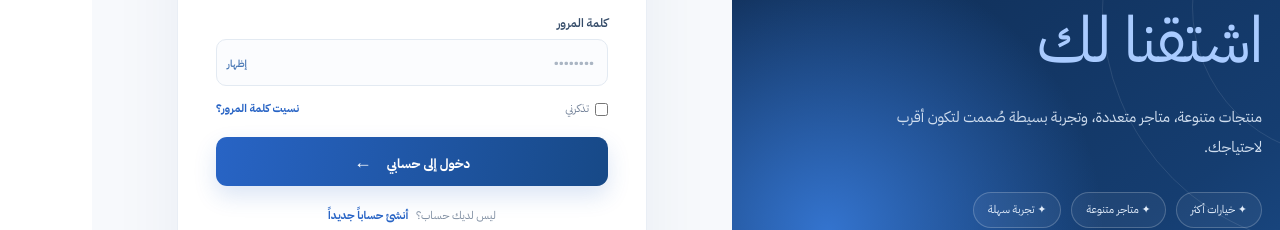
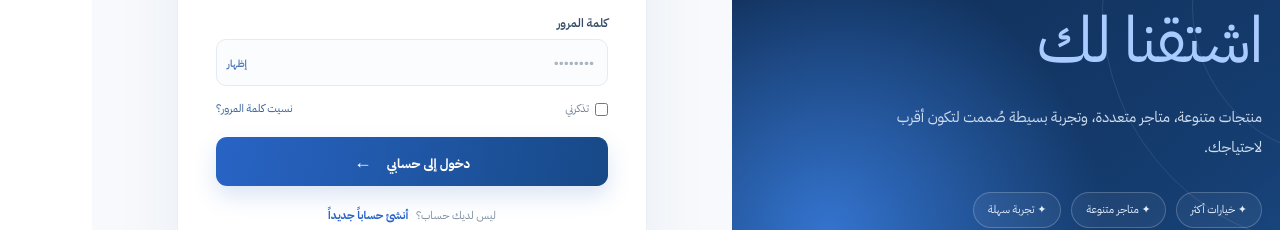
Before and after one commit to maafaalhussain-cmyk/nextjs, a Next.js app: page /login in a window 1280 px wide. Shown: the part 367-597 px from the top of the page. Built offline with nearby package versions, Linux system fonts and the light colour scheme.

Commit message:
Implement Supabase password reset request

```diff
--- a/components/AuthForm.tsx
+++ b/components/AuthForm.tsx
@@ -13,6 +13,7 @@ export default function AuthForm({ mode }: Props) {
   const [notice, setNotice] = useState("");
   const [error, setError] = useState("");
   const [busy, setBusy] = useState(false);
+  const [resetMode, setResetMode] = useState(false);
 
   async function handleSubmit(e: React.FormEvent<HTMLFormElement>) {
     e.preventDefault();
@@ -28,6 +29,14 @@ export default function AuthForm({ mode }: Props) {
     const email = String(data.get("email") || "").trim();
     const password = String(data.get("password") || "");
     try {
+      if (!isRegister && resetMode) {
+        const { error: resetError } = await supabase.auth.resetPasswordForEmail(email, {
+          redirectTo: `${window.location.origin}/reset-password`,
+        });
+        if (resetError) throw resetError;
+        setNotice("إذا كان البريد مسجلاً لدينا، فسيصلك رابط آمن لإعادة تعيين كلمة المرور.");
+        return;
+      }
       if (isRegister) {
         const fullName = String(data.get("name") || "").trim();
         const phone = String(data.get("phone") || "").trim();
@@ -87,10 +96,10 @@ export default function AuthForm({ mode }: Props) {
             <label>البريد الإلكتروني<input name="email" type="email" autoComplete="email" placeholder="name@example.com" required/></label>
             {isRegister && <label>رقم الجوال<input name="phone" type="tel" autoComplete="tel" inputMode="tel" placeholder="05xxxxxxxx" pattern="05[0-9]{8}" required/><small className="field-hint">أدخل رقم جوال سعودي يبدأ بـ 05</small></label>}
             <label>كلمة المرور<div className="password-wrap"><input name="password" type={showPassword ? "text" : "password"} autoComplete={isRegister ? "new-password" : "current-password"} placeholder="••••••••" minLength={8} required/><button type="button" onClick={() => setShowPassword(!showPassword)}>{showPassword ? "إخفاء" : "إظهار"}</button></div>{isRegister && <small className="field-hint">8 خانات على الأقل</small>}</label>
-            {!isRegister && <div className="auth-form-meta"><label className="remember"><input type="checkbox" name="remember"/> تذكرني</label><a href="mailto:support@jm-store.sa?subject=استعادة%20كلمة%20المرور">نسيت كلمة المرور؟</a></div>}
+            {!isRegister && <div className="auth-form-meta"><label className="remember"><input type="checkbox" name="remember"/> تذكرني</label><button type="button" className="text-link" onClick={() => { setResetMode(!resetMode); setError(""); setNotice(""); }}>{resetMode ? "العودة لتسجيل الدخول" : "نسيت كلمة المرور؟"}</button></div>}
             {error && <div className="auth-notice auth-error" role="alert">{error}</div>}
             {notice && <div className="auth-notice" role="status">{notice}</div>}
-            <button className="auth-submit" type="submit" disabled={busy}>{busy ? "جارٍ المعالجة..." : isRegister ? (role === "seller" ? "إنشاء حساب بائع" : "إنشاء حساب") : "دخول إلى حسابي"} <span>←</span></button>
+            <button className="auth-submit" type="submit" disabled={busy}>{busy ? "جارٍ المعالجة..." : isRegister ? (role === "seller" ? "إنشاء حساب بائع" : "إنشاء حساب") : resetMode ? "إرسال رابط الاستعادة" : "دخول إلى حسابي"} <span>←</span></button>
           </form>
           <div className="auth-switch">{isRegister ? "لديك حساب بالفعل؟" : "ليس لديك حساب؟"} <Link href={isRegister ? "/login" : "/register"}>{isRegister ? "سجّل الدخول" : "أنشئ حساباً جديداً"}</Link></div>
           <p className="auth-terms">بالمتابعة، أنت توافق على شروط الاستخدام وسياسة الخصوصية.</p>
```
